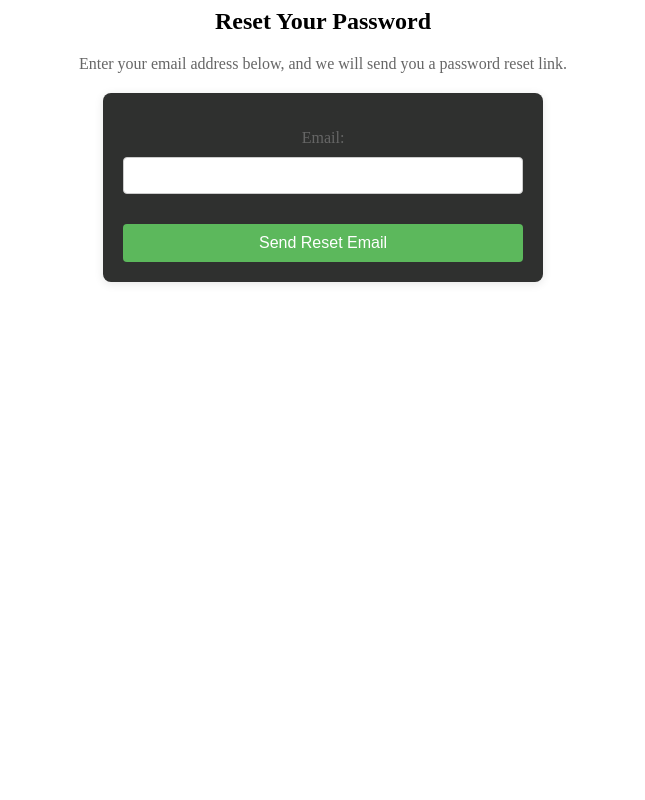
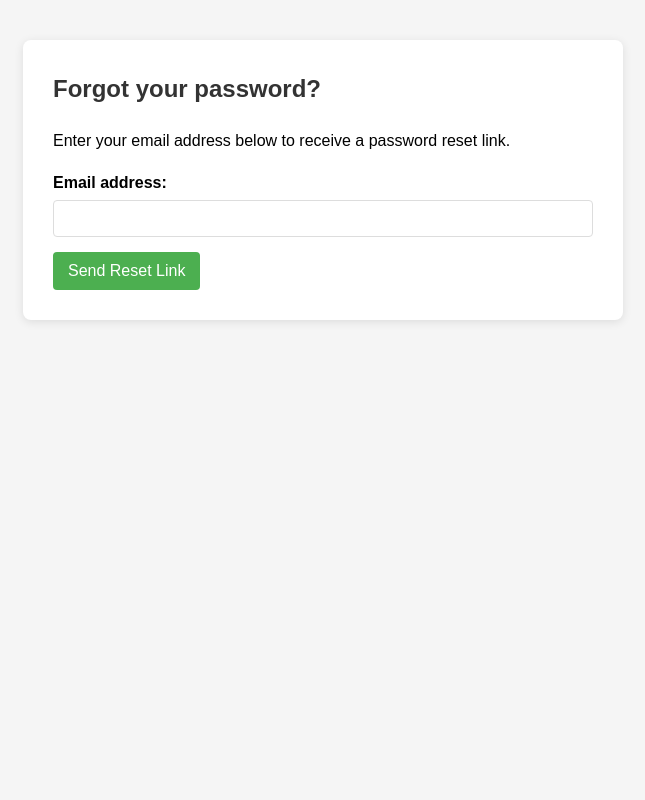
Before and after one commit to sahilkavishka/MatchPOINT, a Django app: page /password_reset/ in a window 1280 px wide. Shown: the whole page, without its empty margins (317-962 px from the left). Run offline with Django 5.2, Linux system fonts and the light colour scheme; parts of the project's set-up code (start-up, migrations or seed data) failed here and were passed over.

Commit message:
2025-5-23-11.14

```diff
--- a/core/forms.py
+++ b/core/forms.py
@@ -12,7 +12,7 @@ class TournamentForm(forms.ModelForm):
         ]
         widgets = {
             'date': forms.DateInput(attrs={'type': 'date'}),
-            'rules': forms.Textarea(attrs={'rows': 5}),
+            'rules': forms.Textarea(attrs={'rows': 5, 'placeholder': "1) Rule 01\n2) Rule 02\n3) Rule 03"}),
             'contact_details': forms.TextInput(attrs={'placeholder': 'Phone or Email'}),
             'champions_prize': forms.NumberInput(attrs={'placeholder': 'Add 1st place prize'}),
             'runners_up_prize': forms.NumberInput(attrs={'placeholder': 'Add 2nd place prize'}),
--- a/core/urls.py
+++ b/core/urls.py
@@ -28,12 +28,36 @@ urlpatterns = [
     path('tournament/<int:tournament_id>/delete/', delete_tournament, name='delete_tournament'),
     path('get-team-members/<int:team_id>/', views.get_team_members, name='get_team_members'),
     path('tournament/<int:tournament_id>/registrations/', views.tournament_registrations, name='tournament_registrations'),
+     path('password_reset/',
+        auth_views.PasswordResetView.as_view(
+            template_name='password_reset_single.html',
+            email_template_name='password_reset_email.html',
+            subject_template_name='password_reset_subject.txt',
+            success_url='done/'
+        ),
+        name='password_reset'),
 
-    path('password_reset/', auth_views.PasswordResetView.as_view(template_name='password_reset.html'), name='password_reset'),
-    path('password_reset_done/', auth_views.PasswordResetDoneView.as_view(template_name='password_reset_done.html'), name='password_reset_done'),
-    path('reset/<uidb64>/<token>/', auth_views.PasswordResetConfirmView.as_view(template_name='password_reset_confirm.html'), name='password_reset_confirm'),
-    path('reset/done/', auth_views.PasswordResetCompleteView.as_view(template_name='password_reset_complete.html'), name='password_reset_complete'),
+    path('password_reset/done/',
+        auth_views.PasswordResetDoneView.as_view(
+            template_name='password_reset_single.html'
+        ),
+        name='password_reset_done'),
+
+    path('reset/<uidb64>/<token>/',
+        auth_views.PasswordResetConfirmView.as_view(
+            template_name='password_reset_single.html',
+            success_url='/reset/done/'
+        ),
+        name='password_reset_confirm'),
+
+    path('reset/done/',
+        auth_views.PasswordResetCompleteView.as_view(
+            template_name='password_reset_single.html'
+        ),
+        name='password_reset_complete'),
 ]
+
+
 
 if settings.DEBUG:
     urlpatterns += static(settings.MEDIA_URL, document_root=settings.MEDIA_ROOT)
--- a/static/home.css
+++ b/static/home.css
@@ -8,11 +8,8 @@
     background-color:rgba(15, 104, 22, 0.56);
     margin-top: 10px;
 
+
 }
-
-
-
-
 
 /* Tournament Card Styling */
 
@@ -39,6 +36,7 @@
     box-shadow: 0 12px 25px rgba(0, 0, 0, 0.3);
     background-color: rgba(52, 194, 47, 0.637);
     transform: scale(1.01);
+
 }
 
 
--- a/templates/add_tournament.html
+++ b/templates/add_tournament.html
@@ -25,7 +25,6 @@
             padding: 30px 40px;
             border-radius: 20px;
             border: solid 2px rgb(35, 128, 40);
-
             max-width: 600px;
             width: 100%;
             box-shadow: 0 10px 30px rgba(0, 0, 0, 0.3);
--- a/templates/create_team.html
+++ b/templates/create_team.html
@@ -50,6 +50,7 @@
 
 
                 <button type="submit" class="btn">Create Team</button>
+                <button type="reset" class="btn">Reset</button>
                  <button class="btn" onclick="history.back()">BACK </button>
         </form>
     </div>
--- a/templates/login.html
+++ b/templates/login.html
@@ -77,8 +77,10 @@ a:hover {
         <input type="password" name="password" id="password" required>
         <button type="submit">Login</button>
     </form>
-    <p>Don't have an account? <a href="{% url 'register' %}">Register here</a></p><br>
-    <p>reset password?<a href="{% url 'password_reset' %}">Forgot Password?</a></p>
+    <p>Don't have an account? <a href="{% url 'register' %}">Register here</a></p>
+   <!-- templates/login.html (or your login template) -->
+<p>Forgot password? <a href="{% url 'password_reset' %}">Reset it here</a></p>
+
 
 
 </body>
--- a/templates/password_reset.html
+++ /dev/null
@@ -1,91 +0,0 @@
-{% with request.resolver_match.url_name as view_name %}
-    {% if view_name == "password_reset" %}
-        <h2>Reset Your Password</h2>
-        <p>Enter your email address below, and we will send you a password reset link.</p>
-        <form method="post">
-            {% csrf_token %}
-            {{ form.as_p }}
-            <button type="submit">Send Reset Email</button>
-        </form>
-
-    {% elif view_name == "password_reset_done" %}
-        <h2>Check Your Email</h2>
-        <p>We have sent you an email with instructions to reset your password.</p>
-
-    {% elif view_name == "password_reset_confirm" %}
-        <h2>Enter a New Password</h2>
-        <p>Please enter a new password for your account.</p>
-        <form method="post">
-            {% csrf_token %}
-            {{ form.as_p }}
-            <button type="submit">Reset Password</button>
-        </form>
-
-    {% elif view_name == "password_reset_complete" %}
-        <h2>Password Reset Successful</h2>
-        <p>Your password has been reset successfully. You can now <a href="{% url 'login' %}">log in</a> with your new password.</p>
-    {% endif %}
-{% endwith %}
-<style>
-    /* General Form Styling */
-form {
-    max-width: 400px;
-    margin: 0 auto;
-    padding: 20px;
-    background-color:rgb(47, 48, 47);
-    border-radius: 8px;
-    box-shadow: 0 2px 10px rgba(0, 0, 0, 0.1);
-    color:white;
-}
-
-h2 {
-    text-align: center;
-    color: black;
-}
-
-p {
-    font-size: 16px;
-    color: #666;
-    text-align: center;
-    margin-bottom: 20px;
-}
-
-/* Form Input Styling */
-input[type="email"],
-input[type="password"] {
-    width: 100%;
-    padding: 10px;
-    margin: 10px 0;
-    border: 1px solid #ccc;
-    border-radius: 4px;
-    box-sizing: border-box;
-
-}
-
-/* Button Styling */
-button[type="submit"] {
-    background-color: #5cb85c;
-    color: white;
-    padding: 10px 20px;
-    border: none;
-    border-radius: 4px;
-    cursor: pointer;
-    font-size: 16px;
-    width: 100%;
-}
-
-button[type="submit"]:hover {
-    background-color: #4cae4c;
-}
-
-/* Message Styling */
-a {
-    color: #337ab7;
-    text-decoration: none;
-}
-
-a:hover {
-    text-decoration: underline;
-}
-
-</style>
--- /dev/null
+++ b/templates/password_reset_email.html
@@ -0,0 +1,4 @@
+
+{% autoescape off %}
+Reset link: {{ protocol }}://{{ domain }}{% url 'password_reset_confirm' uidb64=uid token=token %}
+{% endautoescape %}
--- /dev/null
+++ b/templates/password_reset_single.html
@@ -0,0 +1,157 @@
+<!DOCTYPE html>
+<html lang="en">
+<head>
+    <meta charset="UTF-8">
+    <meta name="viewport" content="width=device-width, initial-scale=1.0">
+    <title>
+        {% if validlink and form.new_password1 %}Set New Password
+        {% elif form and not form.new_password1 %}Reset Password
+        {% else %}Password Reset
+        {% endif %}
+    </title>
+    <style>
+        body {
+            font-family: Arial, sans-serif;
+            line-height: 1.6;
+            max-width: 600px;
+            margin: 20px auto;
+            padding: 20px;
+            background: #f5f5f5;
+        }
+        .password-reset-container {
+            background: white;
+            padding: 30px;
+            border-radius: 8px;
+            box-shadow: 0 2px 10px rgba(0,0,0,0.1);
+        }
+        h2 {
+            color: #333;
+            margin-top: 0;
+        }
+        .form-group {
+            margin-bottom: 15px;
+        }
+        label {
+            display: block;
+            margin-bottom: 5px;
+            font-weight: bold;
+        }
+        input[type="email"],
+        input[type="password"] {
+            width: 100%;
+            padding: 10px;
+            border: 1px solid #ddd;
+            border-radius: 4px;
+            box-sizing: border-box;
+        }
+        button {
+            background: #4CAF50;
+            color: white;
+            border: none;
+            padding: 10px 15px;
+            border-radius: 4px;
+            cursor: pointer;
+            font-size: 16px;
+        }
+        button:hover {
+            background: #45a049;
+        }
+        .alert {
+            padding: 15px;
+            margin-bottom: 20px;
+            border-radius: 4px;
+        }
+        .alert-info {
+            background: #d9edf7;
+            color: #31708f;
+        }
+        .alert-success {
+            background: #dff0d8;
+            color: #3c763d;
+        }
+        .alert-error {
+            background: #f2dede;
+            color: #a94442;
+        }
+        a {
+            color: #337ab7;
+            text-decoration: none;
+        }
+        a:hover {
+            text-decoration: underline;
+        }
+    </style>
+</head>
+<body>
+    <div class="password-reset-container">
+        <!-- Password Reset Request Form -->
+        {% if form and not form.new_password1 %}
+            <h2>Forgot your password?</h2>
+            <p>Enter your email address below to receive a password reset link.</p>
+
+            {% if form.errors %}
+                <div class="alert alert-error">
+                    {{ form.errors.email }}
+                </div>
+            {% endif %}
+
+            <form method="POST">
+                {% csrf_token %}
+                <div class="form-group">
+                    <label for="id_email">Email address:</label>
+                    <input type="email" name="email" id="email" required>
+                </div>
+                <button type="submit">Send Reset Link</button>
+            </form>
+
+        <!-- Email Sent Confirmation -->
+        {% elif not form and not validlink and not 'done' in request.path %}
+            <h2>Password Reset Email Sent</h2>
+            <div class="alert alert-info">
+                <p>We've emailed you instructions for setting your password.</p>
+                <p>If you don't receive an email, please check your spam folder.</p>
+            </div>
+
+        <!-- Password Reset Confirm (Valid Link) -->
+        {% elif validlink and form.new_password1 %}
+            <h2>Set New Password</h2>
+
+            {% if form.errors %}
+                <div class="alert alert-error">
+                    {{ form.errors.new_password2 }}
+                </div>
+            {% endif %}
+
+            <form method="POST">
+                {% csrf_token %}
+                <div class="form-group">
+                    <label for="id_new_password1">New password:</label>
+                    <input type="password" name="new_password1" id="id_new_password1" required>
+                </div>
+                <div class="form-group">
+                    <label for="id_new_password2">Confirm password:</label>
+                    <input type="password" name="new_password2" id="id_new_password2" required>
+                </div>
+                <button type="submit">Change Password</button>
+            </form>
+
+        <!-- Invalid/Expired Link -->
+        {% elif not validlink and 'reset' in request.path %}
+            <h2>Invalid Password Reset Link</h2>
+            <div class="alert alert-error">
+                <p>The password reset link was invalid, possibly because it has already been used.</p>
+                <p>Please request a new password reset.</p>
+            </div>
+            <a href="{% url 'password_reset' %}">Request New Reset Link</a>
+
+        <!-- Password Reset Complete -->
+        {% else %}
+            <h2>Password Reset Complete</h2>
+            <div class="alert alert-success">
+                <p>Your password has been successfully reset.</p>
+            </div>
+            <a href="{% url 'login' %}">Log In Now</a>
+        {% endif %}
+    </div>
+</body>
+</html>
--- /dev/null
+++ b/templates/password_reset_subject.txt
@@ -0,0 +1 @@
+Password Reset Request
--- a/templates/tournament_registrations.html
+++ b/templates/tournament_registrations.html
@@ -7,8 +7,8 @@
     max-width: 800px;
     margin-left:450px;
     padding: 20px;
-    background-color:rgba(19, 160, 31, 0.7);
-    border-radius: 10px;
+    background-color: rgb(129, 209, 127);
+    border-radius: 25px;
     box-shadow: 0 4px 12px rgba(0, 0, 0, 0.78);
 }
 
@@ -25,7 +25,7 @@ body{
     border: 1px solid black;
     padding: 15px;
     margin-bottom: 20px;
-    border-radius: 8px;
+    border-radius: 18px;
     box-shadow: 0 4px 12px rgba(0,0,0,0.1);
 }
 
```
Also changed, not shown: core/views.py (+34 -9 lines), sports_manager/settings.py (+5 -4 lines), templates/add_team_member.html (+4 -4 lines), templates/home.html (+2 -7 lines), templates/otp_verification.html (added, +12 -0 lines), templates/register.html (+6 -3 lines), templates/signup.html (+76 -105 lines), core/migrations/0001_initial.py, media/profile_pics/pexels-photo-771742_wwEUrms.jpeg (added).
